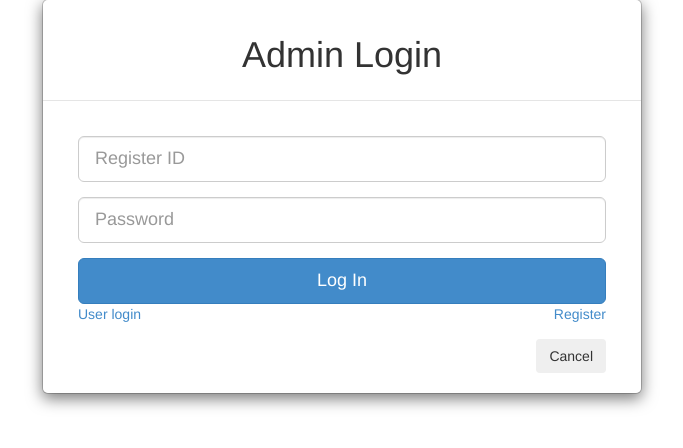
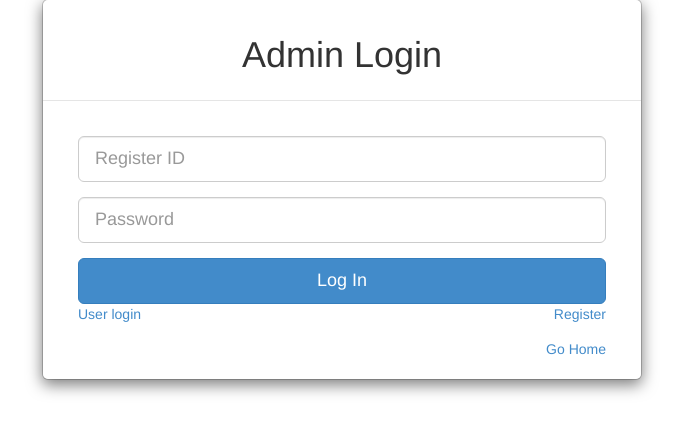
Before and after one commit to akshaynathr/ALCA_Website, a Flask app: page /admin in a window 1280 px wide. Shown: the part 31-479 px from the top of the page, without its empty margins (298-981 px from the left). Run offline with Flask 2, Linux system fonts and the light colour scheme; parts of the project's set-up code (start-up, migrations or seed data) failed here and were passed over; some libraries are stand-ins or nearby versions.

Commit message:
Added home link

```diff
--- a/app/templates/Admin.html
+++ b/app/templates/Admin.html
@@ -54,7 +54,7 @@
       </div>
       <div class="modal-footer">
           <div class="col-md-12">
-          <button class="btn" data-dismiss="modal" aria-hidden="true">Cancel</button>
+        <a href="http://www.alca-kerala.in" >Go Home </a>
 		  </div>
       </div>
   </div>
```
